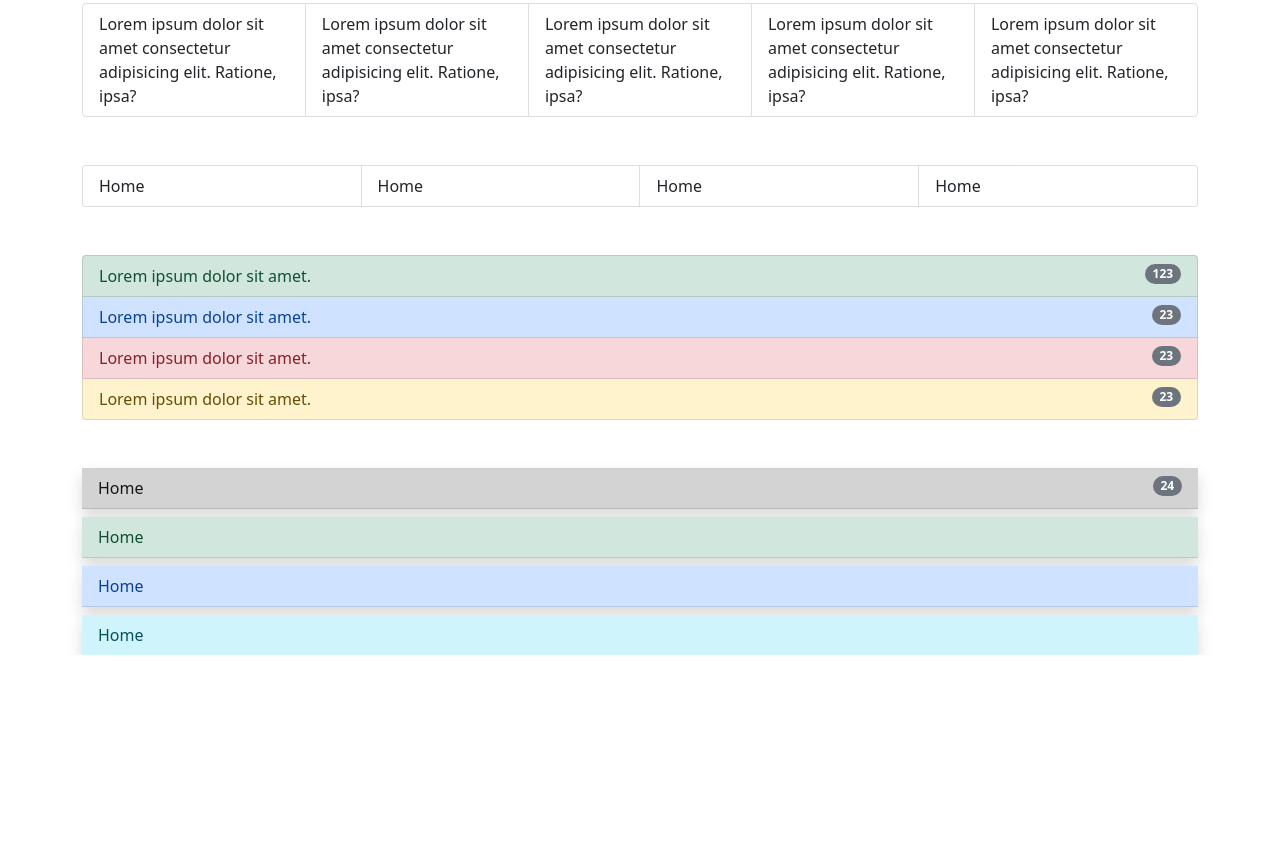
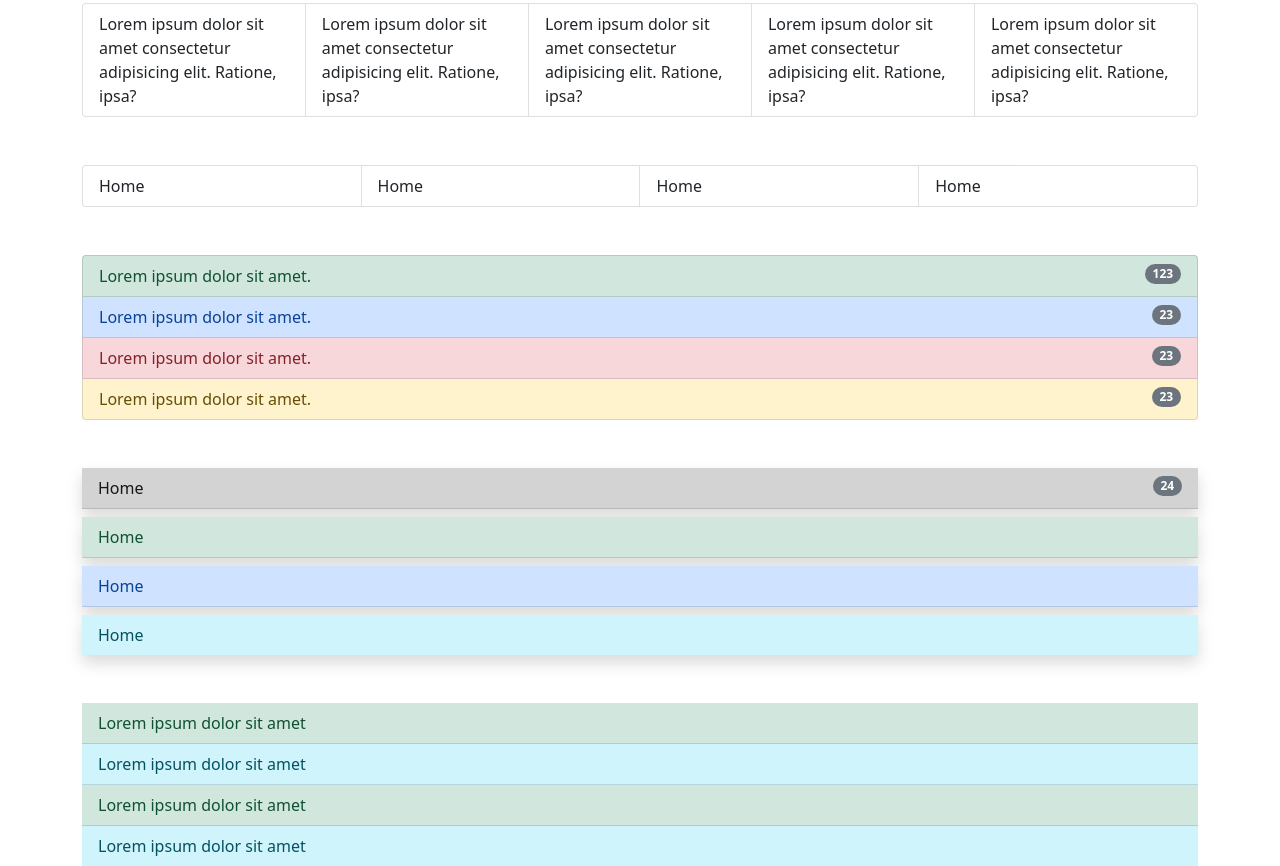
Before and after one commit to TheCreativeMind77/bootstrap_list, a plain HTML site: page index.html in a window 1280 px wide. Shown: the part 4153-5019 px from the top of the page. Before the commit the page ends 4808 px from the top, so only its background shows below. Drawn offline with nearby package versions, Linux system fonts and the light colour scheme.

Commit message:
4th commit

```diff
--- a/index.html
+++ b/index.html
@@ -265,6 +265,15 @@
         </ul>
     </div>
 
+    <div class="container mt-5">
+        <ul class="list-group list-group-flush">
+            <li class="list-group-item list-group-item-success list-group-item-action">Lorem ipsum dolor sit amet</li>
+            <li class="list-group-item list-group-item-info list-group-item-action">Lorem ipsum dolor sit amet</li>
+            <li class="list-group-item list-group-item-success list-group-item-action">Lorem ipsum dolor sit amet</li>
+            <li class="list-group-item list-group-item-info list-group-item-action">Lorem ipsum dolor sit amet</li>
+        </ul>
+    </div>
+
 
 
 
```
